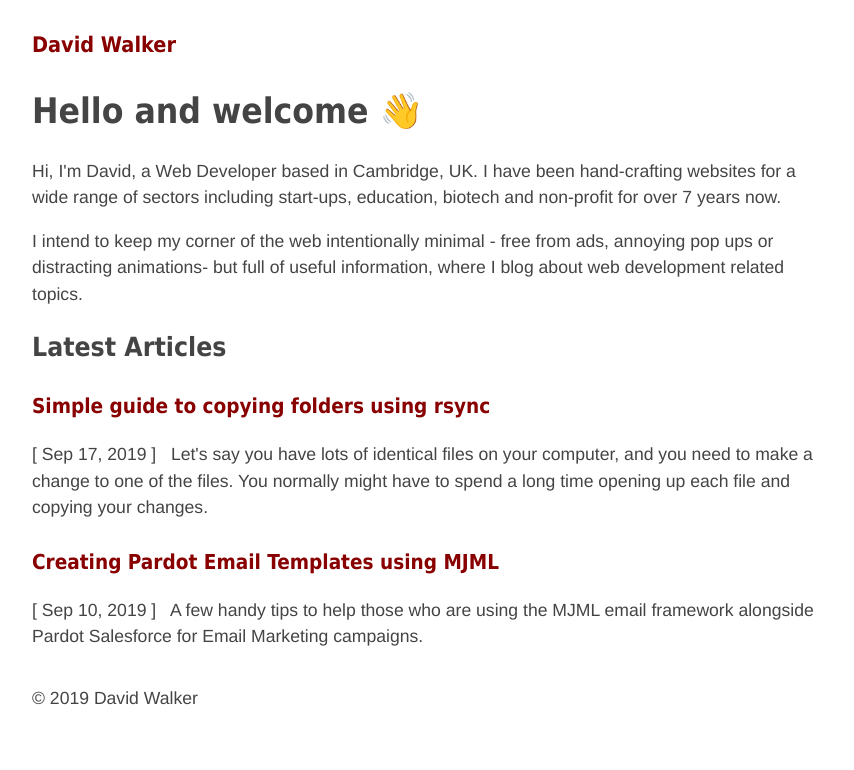
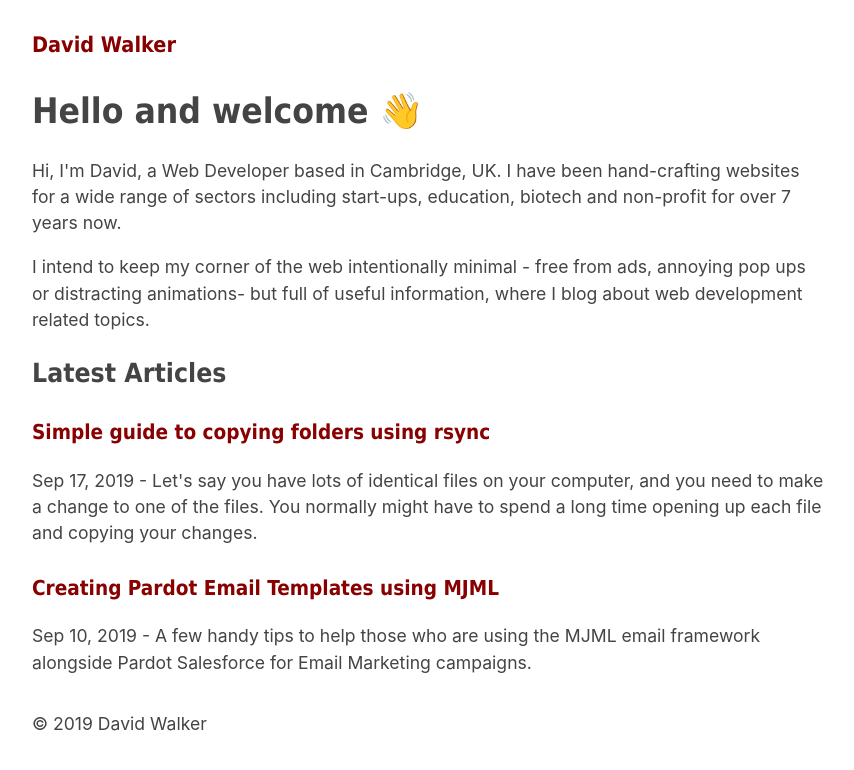
Before and after one commit to davidw-developer/ga_blog, a Jekyll site: the page built from index.html, in a window 1280 px wide. Shown: the top 770 px of the page, without its empty margins (212-1066 px from the left). Built offline with Jekyll 4.4.1, drawn with Linux system fonts in a browser that asks for light colours.

Commit message:
Switching to system font

```diff
--- a/_sass/_base.scss
+++ b/_sass/_base.scss
@@ -6,22 +6,17 @@
 }
 a {
 	color: #800;
-	// border-bottom: 1px solid #800;
 	text-decoration: none;
 }
 header {
-	// border-bottom: 2px solid #ddd;
 	margin-bottom: 1.5em;
 }
 header h1 {
 	font-size:1.22em;
 	margin-bottom: 1em;
 }
-header a {
-	// border-bottom: 4px solid #800;
-}
 body{
-	font-family: "Helvetica Neue", Helvetica, Arial, georgia,serif;
+	font-family: -apple-system, BlinkMacSystemFont, "Segoe UI", Roboto, "Helvetica Neue", Helvetica, Arial;
 	line-height:1.5;
 	font-size:1.1em;
 	color:#444;
@@ -40,7 +35,6 @@ h1,h2,h3{
 	}
 }
 footer {
-	// border-top: 2px solid #ddd;
 	margin-top: 2em;
 	padding-bottom: 0.1em;
 }
--- a/index.html
+++ b/index.html
@@ -11,7 +11,7 @@ layout: default
 	<article class="post">
 		<h3><a href="{{ post.url | prepend: site.baseurl }}">{{ post.title }}</a></h3>
 		<!-- <p> {{ post.date | date: "%b %-d, %Y" }}</p> -->
-		<p>[ {{ post.date | date: "%b %-d, %Y" }} ] &nbsp; {{ post.excerpt }}</p>
+		<p>{{ post.date | date: "%b %-d, %Y" }} - {{ post.excerpt }}</p>
 	</article>
 {% endfor %}
 
```
Also changed, not shown: favicon.png.
